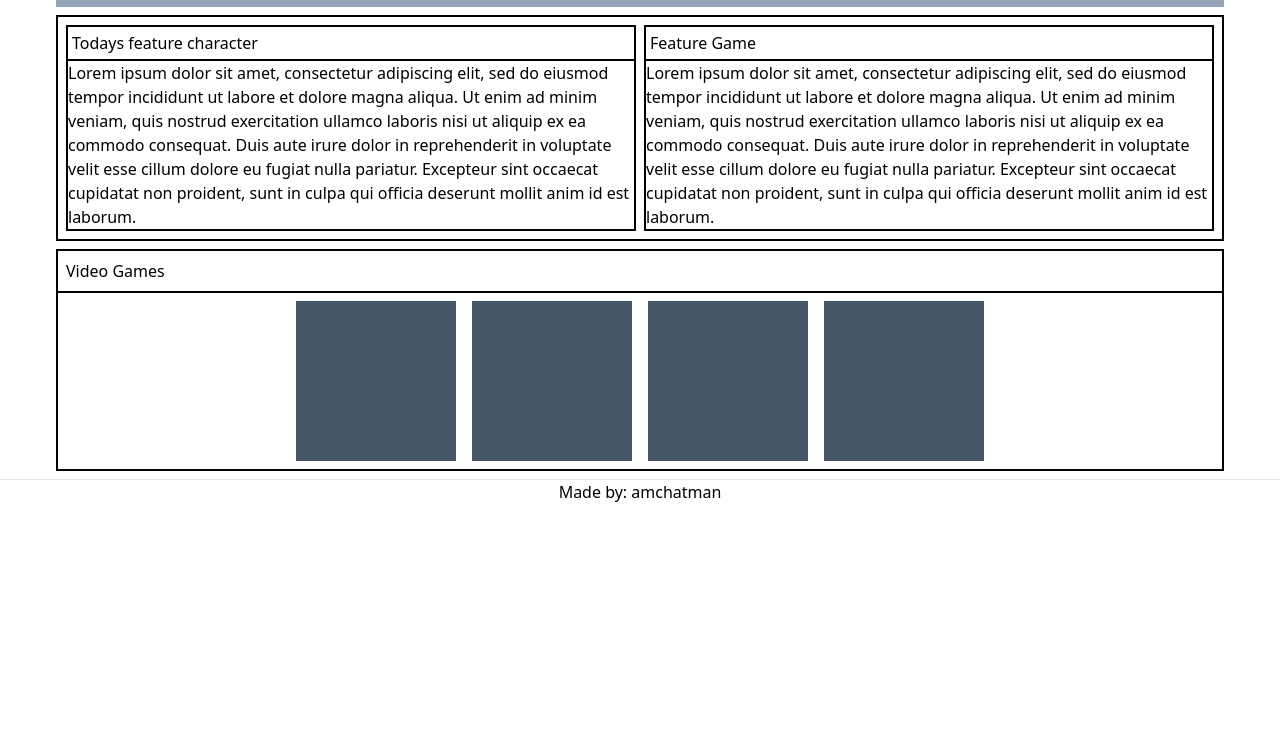
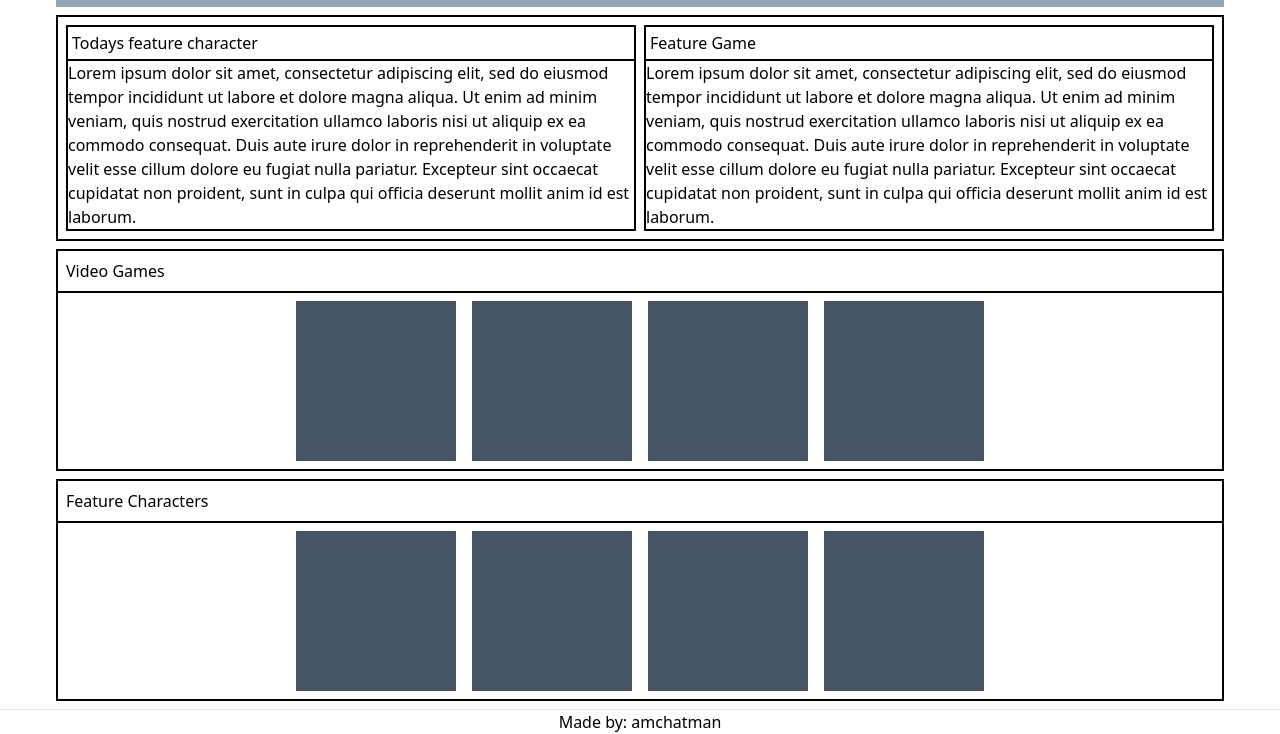
Before and after one commit to amchatman/Character-Wiki, a website: page src/index.html in a window 1280 px wide. Shown: the part 174-908 px from the top of the page. Before the commit the page ends 800 px from the top, so only its background shows below. Drawn offline with nearby package versions, Linux system fonts and the light colour scheme.

Commit message:
Section -Created new section

```diff
--- a/src/index.html
+++ b/src/index.html
@@ -95,6 +95,35 @@
             </div>
         </section>
 
+        <section class=" ml-14 mr-14 m-2" >
+            <h4 class="p-2 border-t-2 border-l-2 border-r-2 border-black">Feature Characters</h4>
+            <div class="flex justify-center border-2 border-black max-sm:flex-wrap">
+                <div class=" bg-cover w-40 h-40 bg-slate-600 m-2">
+                    <a href="#">
+                        <!--Image One goes here-->
+                    </a>
+                </div>
+                <div class=" bg-cover w-40 h-40 bg-slate-600 m-2">
+                    <a href="#">
+                        <!--Image Two goes here-->
+                    </a>
+                </div>
+                <div class=" bg-cover w-40 h-40 bg-slate-600 m-2">
+                    <a href="#">
+                        <!--Image Three goes here-->
+                    </a>
+                </div>
+                <div class=" bg-cover w-40 h-40 bg-slate-600 m-2">
+                    <a href="#">
+                        <!--Image Three goes here-->
+                    </a>
+                </div>
+            </div>
+        </section>
+
+
+
+
     </main>
     <hr>
     <footer class="text-center">
```
